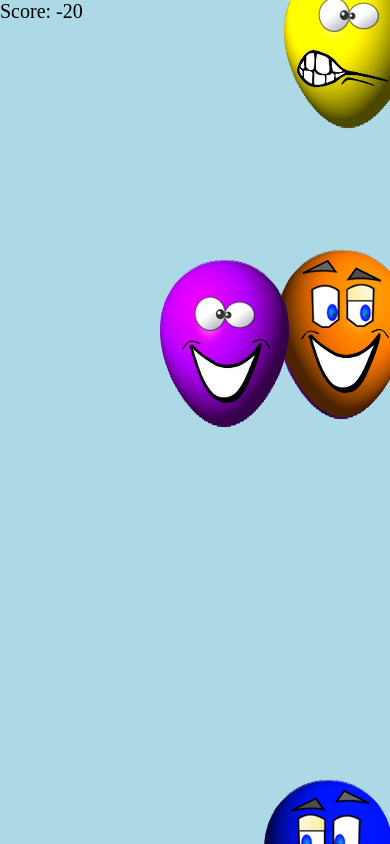
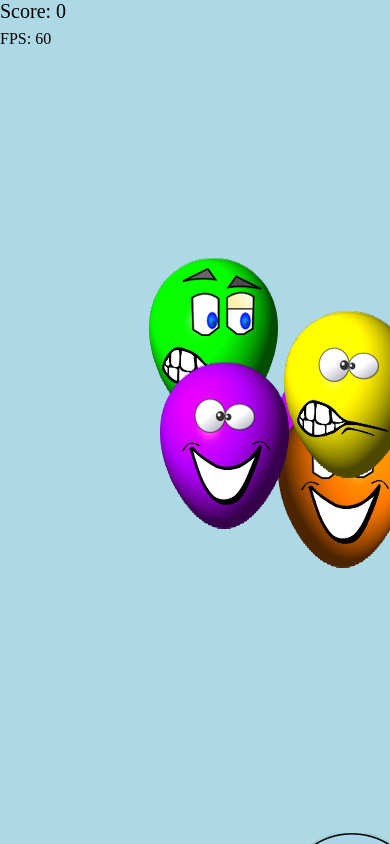
Before and after one commit to neiliux/ballon-punch, a plain HTML site: page src/index.html in a window 390 px wide. Drawn offline with Linux system fonts and the light colour scheme; some packages are replaced by stand-ins of ours.

Commit message:
Refactored game loop to account for actual time.

```diff
--- a/src/assets/js/balloonManager.js
+++ b/src/assets/js/balloonManager.js
@@ -43,7 +43,7 @@ var balloonManager = (function(scoreManager, soundManager) {
         }
     }
 
-    function moveBalloons() {
+    function moveBalloons(timestep) {
         activeBalloonsCount = 0;
 
         for (var i=0; i<balloons.length; i++) {
@@ -58,7 +58,16 @@ var balloonManager = (function(scoreManager, soundManager) {
                     continue;
                 }
 
-                balloon.top -= balloon.speed;
+                balloon.top -= balloon.speed * timestep;
+                //balloon.domElement.style.top = balloon.top + 'px';
+            }
+        }
+    }
+
+    function render() {
+        for (var i=0; i<balloons.length; i++) {
+            var balloon = balloons[i];
+            if (balloon.active && !balloon.isExploding) {
                 balloon.domElement.style.top = balloon.top + 'px';
             }
         }
@@ -72,7 +81,7 @@ var balloonManager = (function(scoreManager, soundManager) {
         for (var i=0; i<balloons.length; i++) {
             if (!balloons[i].active && !balloons[i].isExploding) {
                 var balloon = balloons[i];
-                balloon.speed = getRandomNumber(1, 5);
+                balloon.speed = getRandomNumber(8, 15) / 100;
                 balloon.active = true;
                 balloon.top = getCanvasHeight();
                 balloon.left = getStartingLeftPosition();
@@ -125,6 +134,7 @@ var balloonManager = (function(scoreManager, soundManager) {
         initialize: initialize,
         moveBalloons: moveBalloons,
         getActiveBalloons: getActiveBalloons,
-        activateBalloon: activateBalloon
+        activateBalloon: activateBalloon,
+        render: render
     };
 }(window.scoreManager, window.soundManager));
--- a/src/assets/js/cloudManager.js
+++ b/src/assets/js/cloudManager.js
@@ -13,20 +13,23 @@ var cloudManager = (function() {
         createStaticClouds();
     }
 
-    function moveClouds() {
+    function moveClouds(delta) {
         clouds.forEach(function(cloud) {
             if (cloud.sleep > 0) {
                 cloud.sleep--;
                 return;
             }
 
-            cloud.left += cloud.speed;
+            cloud.left += cloud.speed * delta;
 
             if (cloud.left > getMaxWidth() + 20) {
                 removeCloud(cloud);
-                return;
             }
+        });
+    }
 
+    function render() {
+        clouds.forEach(function(cloud) {
             cloud.domElement.style.left = cloud.left + 'px';
         });
     }
@@ -62,7 +65,7 @@ var cloudManager = (function() {
     function createCloud(isStaticCloud) {
         var cloud = {
             type: getRandomNumber(1, 2),
-            speed: getRandomNumber(0.5, 1.5),
+            speed: getRandomNumber(5, 15) / 100,
             top: getRandomNumber(50, getMaxHeight()),
             left: isStaticCloud ? getRandomNumber(30, getMaxHeight()) : -300,
             sleep: getRandomNumber(1, 1000),
@@ -98,6 +101,7 @@ var cloudManager = (function() {
         initialize: initialize,
         moveClouds: moveClouds,
         activeCloudCount: activeCloudCount,
-        refreshClouds: refreshClouds
+        refreshClouds: refreshClouds,
+        render: render
     };
 }());
--- a/src/assets/js/game.js
+++ b/src/assets/js/game.js
@@ -1,6 +1,7 @@
 var game = (function(balloonManager, cloudManager, soundManager) {
     var canvas = document.getElementsByClassName('canvas')[0];
     var maxBalloons = 5;
+    var fpsElement = document.getElementById('fps');
 
     function initialize() {
         console.log('init');
@@ -10,21 +11,51 @@ var game = (function(balloonManager, cloudManager, soundManager) {
     }
 
     function start() {
+        var timestep = 1000 / 60,
+            delta = 0,
+            lastTimeFrameMs = 0,
+            fps = 60,
+            frameCount = 0,
+            lastFpsUpdate = 0;
+
         function render(time) {
-            //console.log('render');
-            console.log(time);
-            balloonManager.moveBalloons();
-            cloudManager.moveClouds();
-            cloudManager.refreshClouds();
+            delta += time - lastTimeFrameMs;
+            lastTimeFrameMs = time;
+
+            while (delta >= timestep) {
+                balloonManager.moveBalloons(timestep);
+                cloudManager.moveClouds(timestep);
+                cloudManager.refreshClouds(timestep);
+                delta -= timestep;
+            }
 
             if (balloonManager.getActiveBalloons() < maxBalloons) {
                 balloonManager.activateBalloon();
             }
 
+            updateFps(time);
+
+            balloonManager.render();
+            cloudManager.render();
+            renderFps();
+
             window.requestAnimationFrame(render);
         }
 
-        render();
+        function updateFps(time) {
+            if (time > lastFpsUpdate + 1000) {
+                fps = 0.25 * frameCount + (1 - 0.25) * fps;
+                lastFpsUpdate = time;
+                frameCount = 0;
+            }
+            frameCount++;
+        }
+
+        function renderFps() {
+            fpsElement.innerText = "  FPS: " + Math.round(fps);
+        }
+
+        window.requestAnimationFrame(render);
     }
 
     return {
--- a/src/assets/js/scoreManager.js
+++ b/src/assets/js/scoreManager.js
@@ -3,12 +3,12 @@ var scoreManager = (function() {
     var domElement = document.getElementById('score');
 
     function addToScore(balloon) {
-        score += parseInt(balloon.speed * 10);
+        score += parseInt((balloon.speed*100) * 10);
         updateScore();
     }
 
     function removeFromScore(balloon) {
-        score -= Math.max(0, balloon.speed * 5);
+        score -= Math.max(0, (balloon.speed*100) * 5);
         updateScore();
     }
 
--- a/src/assets/js/soundManager.js
+++ b/src/assets/js/soundManager.js
@@ -17,7 +17,7 @@ var soundManager = (function() {
         if (popIndex >= popAudio.length) {
             popIndex = 0;
         }
-        popAudio[popIndex].play();
+        //popAudio[popIndex].play();
     }
 
     function playLost() {
@@ -25,7 +25,7 @@ var soundManager = (function() {
         if (lostIndex >= lostAudio.length) {
             lostIndex = 0;
         }
-        lostAudio[lostIndex].play();
+        //lostAudio[lostIndex].play();
     }
 
     return {
--- a/src/index.html
+++ b/src/index.html
@@ -12,6 +12,7 @@
 
 <div class="canvas">
     <span id="score">Score: 0</span>
+    <div id="fps" style="margin-top: 30px;">  FPS: 60</div>
 </div>
 
 <script type="text/javascript" src="assets/js/soundManager.js"></script>
```
Also changed, not shown: 1 other file.
